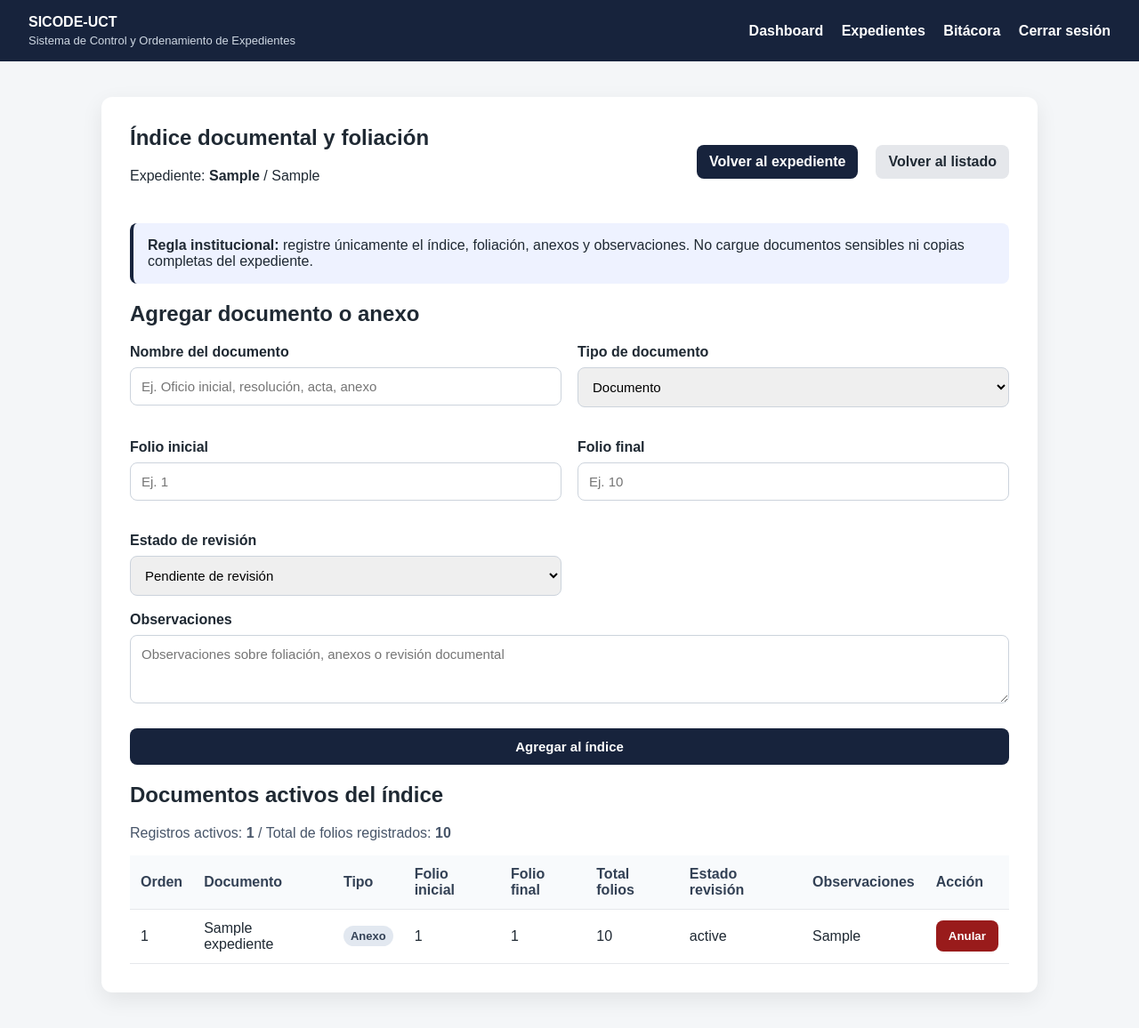
After one commit to RGDeveloper-UCT/SICODE-UCT, a Flask app: page /expedientes/1/indice-documental in a window 1280 px wide. The commit adds this page. Shown: the whole page at 89% size. Run offline with Flask 3, Linux system fonts and the light colour scheme; a user stored in the database is signed in; tables that the repository leaves empty hold one stand-in row (values such as "Sample post").

Commit message:
Crear modulo de indice documental y foliacion

```diff
--- a/app/__init__.py
+++ b/app/__init__.py
@@ -21,17 +21,18 @@ def create_app():
     login_manager.login_message = "Debe iniciar sesión para acceder al sistema."
     login_manager.login_message_category = "warning"
 
-    from app.models import Usuario, Expediente, UbicacionFisica, Bitacora
+    from app.models import Usuario, Expediente, UbicacionFisica, Bitacora, DocumentoExpediente
 
     @login_manager.user_loader
     def load_user(usuario_id):
         return Usuario.query.get(int(usuario_id))
 
-    from app.routes import auth_bp, dashboard_bp, expedientes_bp, bitacora_bp
+    from app.routes import auth_bp, dashboard_bp, expedientes_bp, bitacora_bp, indice_documental_bp
     app.register_blueprint(auth_bp)
     app.register_blueprint(dashboard_bp)
     app.register_blueprint(expedientes_bp)
     app.register_blueprint(bitacora_bp)
+    app.register_blueprint(indice_documental_bp)
 
     @app.route("/")
     def inicio():
--- a/app/forms/__init__.py
+++ b/app/forms/__init__.py
@@ -1,2 +1,3 @@
 from app.forms.login_form import LoginForm
 from app.forms.expediente_form import ExpedienteForm
+from app.forms.indice_documental_form import IndiceDocumentalForm
--- /dev/null
+++ b/app/forms/indice_documental_form.py
@@ -0,0 +1,58 @@
+from flask_wtf import FlaskForm
+from wtforms import StringField, TextAreaField, SelectField, IntegerField, SubmitField
+from wtforms.validators import DataRequired, Length, Optional, NumberRange
+
+class IndiceDocumentalForm(FlaskForm):
+    nombre_documento = StringField(
+        "Nombre del documento",
+        validators=[
+            DataRequired(message="Debe ingresar el nombre del documento."),
+            Length(max=180)
+        ],
+    )
+
+    tipo_documento = SelectField(
+        "Tipo de documento",
+        choices=[
+            ("Documento", "Documento"),
+            ("Anexo", "Anexo"),
+            ("Oficio", "Oficio"),
+            ("Resolución", "Resolución"),
+            ("Acta", "Acta"),
+            ("Informe", "Informe"),
+            ("Otro", "Otro"),
+        ],
+        default="Documento",
+    )
+
+    folio_inicio = IntegerField(
+        "Folio inicial",
+        validators=[
+            DataRequired(message="Debe ingresar el folio inicial."),
+            NumberRange(min=1, message="El folio inicial debe ser mayor o igual a 1.")
+        ],
+    )
+
+    folio_fin = IntegerField(
+        "Folio final",
+        validators=[
+            DataRequired(message="Debe ingresar el folio final."),
+            NumberRange(min=1, message="El folio final debe ser mayor o igual a 1.")
+        ],
+    )
+
+    estado_revision = SelectField(
+        "Estado de revisión",
+        choices=[
+            ("Pendiente de revisión", "Pendiente de revisión"),
+            ("Verificado", "Verificado"),
+            ("Con observaciones", "Con observaciones"),
+            ("Mal foliado", "Mal foliado"),
+            ("Anexo pendiente", "Anexo pendiente"),
+        ],
+        default="Pendiente de revisión",
+    )
+
+    observaciones = TextAreaField("Observaciones", validators=[Optional()])
+
+    submit = SubmitField("Agregar al índice")
--- a/app/models/__init__.py
+++ b/app/models/__init__.py
@@ -2,3 +2,4 @@ from app.models.usuario import Usuario
 from app.models.expediente import Expediente
 from app.models.ubicacion import UbicacionFisica
 from app.models.bitacora import Bitacora
+from app.models.documento_expediente import DocumentoExpediente
--- a/app/routes/__init__.py
+++ b/app/routes/__init__.py
@@ -2,3 +2,4 @@ from app.routes.auth import auth_bp
 from app.routes.dashboard import dashboard_bp
 from app.routes.expedientes import expedientes_bp
 from app.routes.bitacora import bitacora_bp
+from app.routes.indice_documental import indice_documental_bp
--- /dev/null
+++ b/app/routes/indice_documental.py
@@ -0,0 +1,133 @@
+from flask import Blueprint, render_template, redirect, url_for, flash
+from flask_login import login_required, current_user
+
+from app import db
+from app.forms.indice_documental_form import IndiceDocumentalForm
+from app.models.expediente import Expediente
+from app.models.documento_expediente import DocumentoExpediente
+from app.services.bitacora_service import registrar_bitacora
+
+indice_documental_bp = Blueprint("indice_documental", __name__)
+
+@indice_documental_bp.route("/expedientes/<int:expediente_id>/indice-documental", methods=["GET", "POST"])
+@login_required
+def listado(expediente_id):
+    expediente = Expediente.query.get_or_404(expediente_id)
+    form = IndiceDocumentalForm()
+
+    if form.validate_on_submit():
+        folio_inicio = form.folio_inicio.data
+        folio_fin = form.folio_fin.data
+
+        if folio_inicio > folio_fin:
+            flash("El folio inicial no puede ser mayor que el folio final.", "danger")
+            return redirect(url_for("indice_documental.listado", expediente_id=expediente.id))
+
+        traslape = (
+            DocumentoExpediente.query
+            .filter(
+                DocumentoExpediente.expediente_id == expediente.id,
+                DocumentoExpediente.activo == True,
+                DocumentoExpediente.folio_inicio <= folio_fin,
+                DocumentoExpediente.folio_fin >= folio_inicio,
+            )
+            .first()
+        )
+
+        if traslape:
+            flash(
+                f"El rango de folios se traslapa con el documento '{traslape.nombre_documento}' "
+                f"folios {traslape.folio_inicio}-{traslape.folio_fin}.",
+                "danger",
+            )
+            return redirect(url_for("indice_documental.listado", expediente_id=expediente.id))
+
+        total_folios = folio_fin - folio_inicio + 1
+        tipo_documento = form.tipo_documento.data
+
+        documento = DocumentoExpediente(
+            expediente_id=expediente.id,
+            nombre_documento=form.nombre_documento.data.strip(),
+            tipo_documento=tipo_documento,
+            folio_inicio=folio_inicio,
+            folio_fin=folio_fin,
+            total_folios=total_folios,
+            estado_revision=form.estado_revision.data,
+            es_anexo=True if tipo_documento == "Anexo" else False,
+            observaciones=form.observaciones.data,
+            activo=True,
+        )
+
+        db.session.add(documento)
+        db.session.commit()
+
+        registrar_bitacora(
+            accion="AGREGAR_INDICE_DOCUMENTAL",
+            modulo="Índice documental",
+            descripcion=(
+                f"Se agregó '{documento.nombre_documento}' al índice documental del expediente "
+                f"No. de SP {expediente.no_sp}, folios {documento.folio_inicio}-{documento.folio_fin}."
+            ),
+            usuario_id=current_user.id,
+            expediente_id=expediente.id,
+        )
+
+        flash("Documento agregado al índice correctamente.", "success")
+        return redirect(url_for("indice_documental.listado", expediente_id=expediente.id))
+
+    documentos = (
+        DocumentoExpediente.query
+        .filter_by(expediente_id=expediente.id, activo=True)
+        .order_by(DocumentoExpediente.folio_inicio.asc())
+        .all()
+    )
+
+    documentos_inactivos = (
+        DocumentoExpediente.query
+        .filter_by(expediente_id=expediente.id, activo=False)
+        .order_by(DocumentoExpediente.folio_inicio.asc())
+        .all()
+    )
+
+    total_folios = sum(documento.total_folios or 0 for documento in documentos)
+
+    return render_template(
+        "indice_documental/listado.html",
+        expediente=expediente,
+        form=form,
+        documentos=documentos,
+        documentos_inactivos=documentos_inactivos,
+        total_folios=total_folios,
+    )
+
+@indice_documental_bp.route("/expedientes/<int:expediente_id>/indice-documental/<int:documento_id>/anular", methods=["POST"])
+@login_required
+def anular(expediente_id, documento_id):
+    expediente = Expediente.query.get_or_404(expediente_id)
+
+    documento = (
+        DocumentoExpediente.query
+        .filter_by(id=documento_id, expediente_id=expediente.id)
+        .first_or_404()
+    )
+
+    if not documento.activo:
+        flash("El registro documental ya se encuentra anulado.", "warning")
+        return redirect(url_for("indice_documental.listado", expediente_id=expediente.id))
+
+    documento.activo = False
+    db.session.commit()
+
+    registrar_bitacora(
+        accion="ANULAR_INDICE_DOCUMENTAL",
+        modulo="Índice documental",
+        descripcion=(
+            f"Se anuló del índice documental el registro '{documento.nombre_documento}' "
+            f"del expediente No. de SP {expediente.no_sp}."
+        ),
+        usuario_id=current_user.id,
+        expediente_id=expediente.id,
+    )
+
+    flash("Registro documental anulado. Se conserva para trazabilidad.", "info")
+    return redirect(url_for("indice_documental.listado", expediente_id=expediente.id))
--- a/app/templates/expedientes/detalle.html
+++ b/app/templates/expedientes/detalle.html
@@ -17,6 +17,10 @@
 
             <a class="boton-exito" href="{{ url_for('expedientes.exportar_pdf', expediente_id=expediente.id) }}">
                 Exportar PDF
+            </a>
+
+            <a class="boton-secundario" href="{{ url_for('indice_documental.listado', expediente_id=expediente.id) }}">
+                Índice documental
             </a>
 
             <a class="boton-cancelar" href="{{ url_for('expedientes.listado') }}">
--- /dev/null
+++ b/app/templates/indice_documental/listado.html
@@ -0,0 +1,168 @@
+{% extends "base.html" %}
+
+{% block title %}Índice documental — SICODE-UCT{% endblock %}
+
+{% block content %}
+<section class="panel">
+    <div class="encabezado-modulo">
+        <div>
+            <h1>Índice documental y foliación</h1>
+            <p>
+                Expediente:
+                <strong>{{ expediente.no_sp }}</strong> /
+                {{ expediente.codigo_interno }}
+            </p>
+        </div>
+
+        <div class="acciones-detalle">
+            <a class="boton-secundario" href="{{ url_for('expedientes.detalle', expediente_id=expediente.id) }}">
+                Volver al expediente
+            </a>
+            <a class="boton-cancelar" href="{{ url_for('expedientes.listado') }}">
+                Volver al listado
+            </a>
+        </div>
+    </div>
+
+    <div class="aviso">
+        <strong>Regla institucional:</strong>
+        registre únicamente el índice, foliación, anexos y observaciones. No cargue documentos sensibles ni copias completas del expediente.
+    </div>
+
+    <h2>Agregar documento o anexo</h2>
+
+    <form method="POST" class="formulario">
+        {{ form.hidden_tag() }}
+
+        <div class="grid-form">
+            <div class="campo">
+                {{ form.nombre_documento.label }}
+                {{ form.nombre_documento(placeholder="Ej. Oficio inicial, resolución, acta, anexo") }}
+                {% for error in form.nombre_documento.errors %}
+                    <small class="error">{{ error }}</small>
+                {% endfor %}
+            </div>
+
+            <div class="campo">
+                {{ form.tipo_documento.label }}
+                {{ form.tipo_documento() }}
+            </div>
+
+            <div class="campo">
+                {{ form.folio_inicio.label }}
+                {{ form.folio_inicio(placeholder="Ej. 1") }}
+                {% for error in form.folio_inicio.errors %}
+                    <small class="error">{{ error }}</small>
+                {% endfor %}
+            </div>
+
+            <div class="campo">
+                {{ form.folio_fin.label }}
+                {{ form.folio_fin(placeholder="Ej. 10") }}
+                {% for error in form.folio_fin.errors %}
+                    <small class="error">{{ error }}</small>
+                {% endfor %}
+            </div>
+
+            <div class="campo">
+                {{ form.estado_revision.label }}
+                {{ form.estado_revision() }}
+            </div>
+        </div>
+
+        <div class="campo">
+            {{ form.observaciones.label }}
+            {{ form.observaciones(rows="3", placeholder="Observaciones sobre foliación, anexos o revisión documental") }}
+        </div>
+
+        <div class="acciones">
+            {{ form.submit(class="boton") }}
+        </div>
+    </form>
+
+    <h2>Documentos activos del índice</h2>
+
+    <p class="contador-resultados">
+        Registros activos: <strong>{{ documentos|length }}</strong> /
+        Total de folios registrados: <strong>{{ total_folios }}</strong>
+    </p>
+
+    <div class="tabla-contenedor">
+        <table>
+            <thead>
+                <tr>
+                    <th>Orden</th>
+                    <th>Documento</th>
+                    <th>Tipo</th>
+                    <th>Folio inicial</th>
+                    <th>Folio final</th>
+                    <th>Total folios</th>
+                    <th>Estado revisión</th>
+                    <th>Observaciones</th>
+                    <th>Acción</th>
+                </tr>
+            </thead>
+            <tbody>
+                {% for documento in documentos %}
+                <tr>
+                    <td>{{ loop.index }}</td>
+                    <td>{{ documento.nombre_documento }}</td>
+                    <td>
+                        {% if documento.es_anexo %}
+                            <span class="badge badge-neutral">Anexo</span>
+                        {% else %}
+                            {{ documento.tipo_documento }}
+                        {% endif %}
+                    </td>
+                    <td>{{ documento.folio_inicio }}</td>
+                    <td>{{ documento.folio_fin }}</td>
+                    <td>{{ documento.total_folios }}</td>
+                    <td>{{ documento.estado_revision }}</td>
+                    <td>{{ documento.observaciones or "Sin observaciones" }}</td>
+                    <td>
+                        <form method="POST" action="{{ url_for('indice_documental.anular', expediente_id=expediente.id, documento_id=documento.id) }}" class="form-inline">
+                            <button type="submit" class="boton-peligro" onclick="return confirm('¿Desea anular este registro documental? Se conservará para trazabilidad.');">
+                                Anular
+                            </button>
+                        </form>
+                    </td>
+                </tr>
+                {% else %}
+                <tr>
+                    <td colspan="9">No hay documentos registrados en el índice.</td>
+                </tr>
+                {% endfor %}
+            </tbody>
+        </table>
+    </div>
+
+    {% if documentos_inactivos %}
+    <h2>Registros documentales anulados</h2>
+
+    <div class="tabla-contenedor">
+        <table>
+            <thead>
+                <tr>
+                    <th>Documento</th>
+                    <th>Tipo</th>
+                    <th>Folios</th>
+                    <th>Total</th>
+                    <th>Estado revisión</th>
+                </tr>
+            </thead>
+            <tbody>
+                {% for documento in documentos_inactivos %}
+                <tr>
+                    <td>{{ documento.nombre_documento }}</td>
+                    <td>{{ documento.tipo_documento }}</td>
+                    <td>{{ documento.folio_inicio }} - {{ documento.folio_fin }}</td>
+                    <td>{{ documento.total_folios }}</td>
+                    <td>{{ documento.estado_revision }}</td>
+                </tr>
+                {% endfor %}
+            </tbody>
+        </table>
+    </div>
+    {% endif %}
+</section>
+{% endblock %}
```
Also changed, not shown: app/models/documento_expediente.py (added, +29 -0 lines), migrations/versions/1aa68a358ccf_crear_indice_documental_y_foliacion.py (added, +44 -0 lines).
